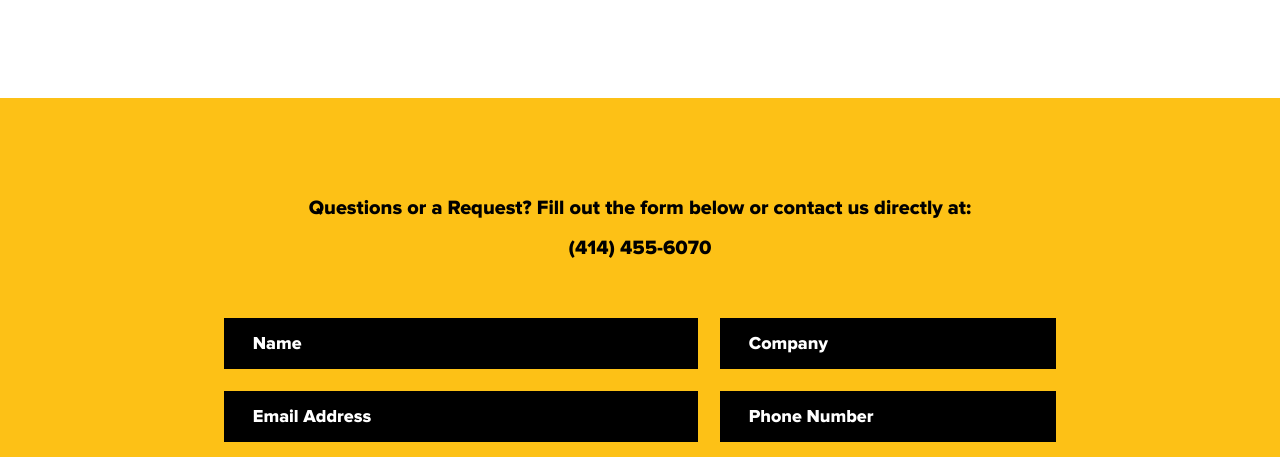
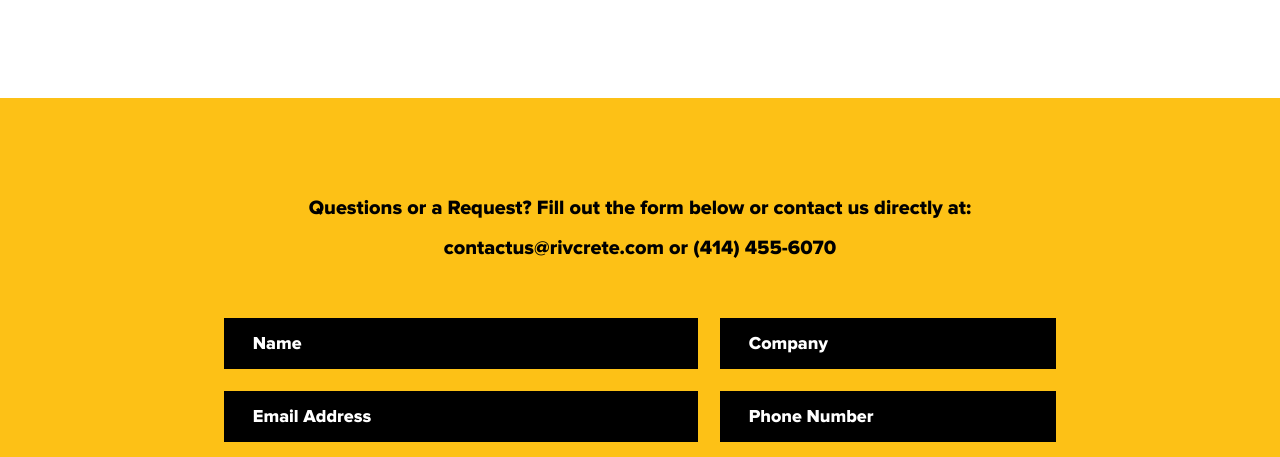
Before and after one commit to foresitegroup/Rivcrete, a PHP site: page /contact.php in a window 1280 px wide. Shown: the part 1433-1890 px from the top of the page. Run offline with PHP 8.4, Linux system fonts and the light colour scheme; some web fonts are replaced.

Commit message:
Add contact email

```diff
--- a/contact.php
+++ b/contact.php
@@ -143,7 +143,7 @@ unset($_SESSION['feedback']);
 
 <form action="form-contact.php" method="POST" id="contact">
   <div>
-    <h5>Questions or a Request? Fill out the form below or contact us directly at:<br><br>(414) 455-6070</h5>
+    <h5>Questions or a Request? Fill out the form below or contact us directly at:<br><br><?php email("contactus@rivcrete.com"); ?> or (414) 455-6070</h5>
 
     <input type="text" name="<?php echo md5("name" . $ip . $salt . $timestamp); ?>" id="name" placeholder="Name">
 
```
